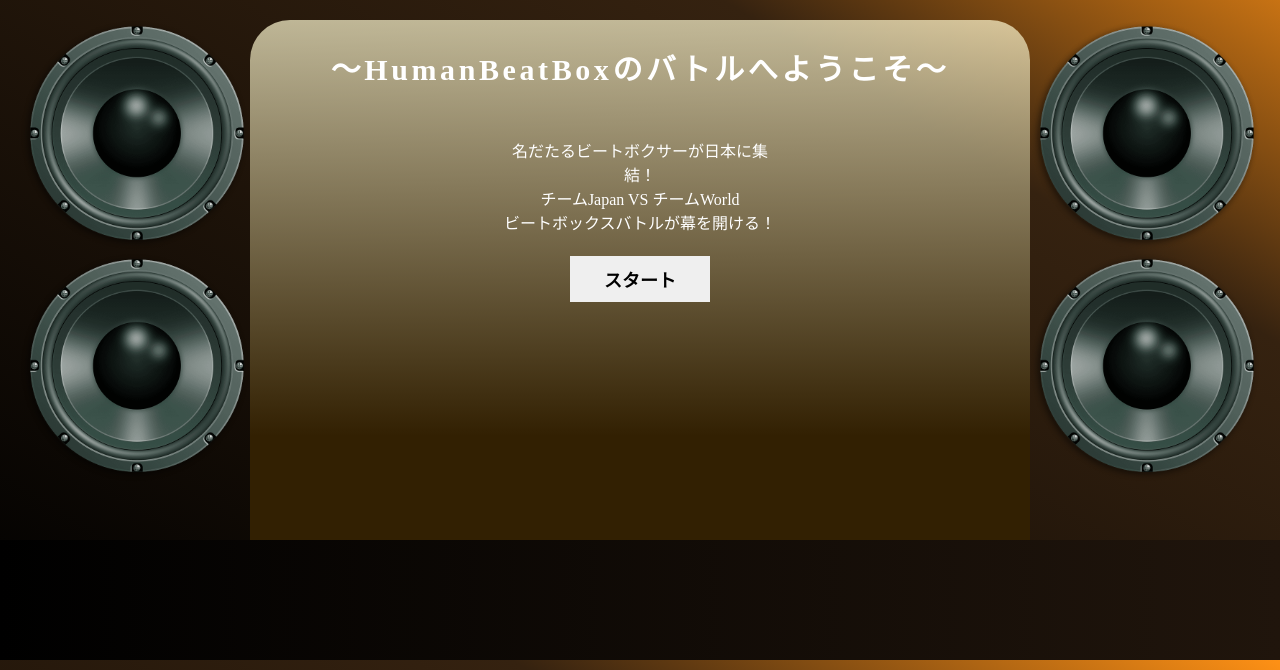
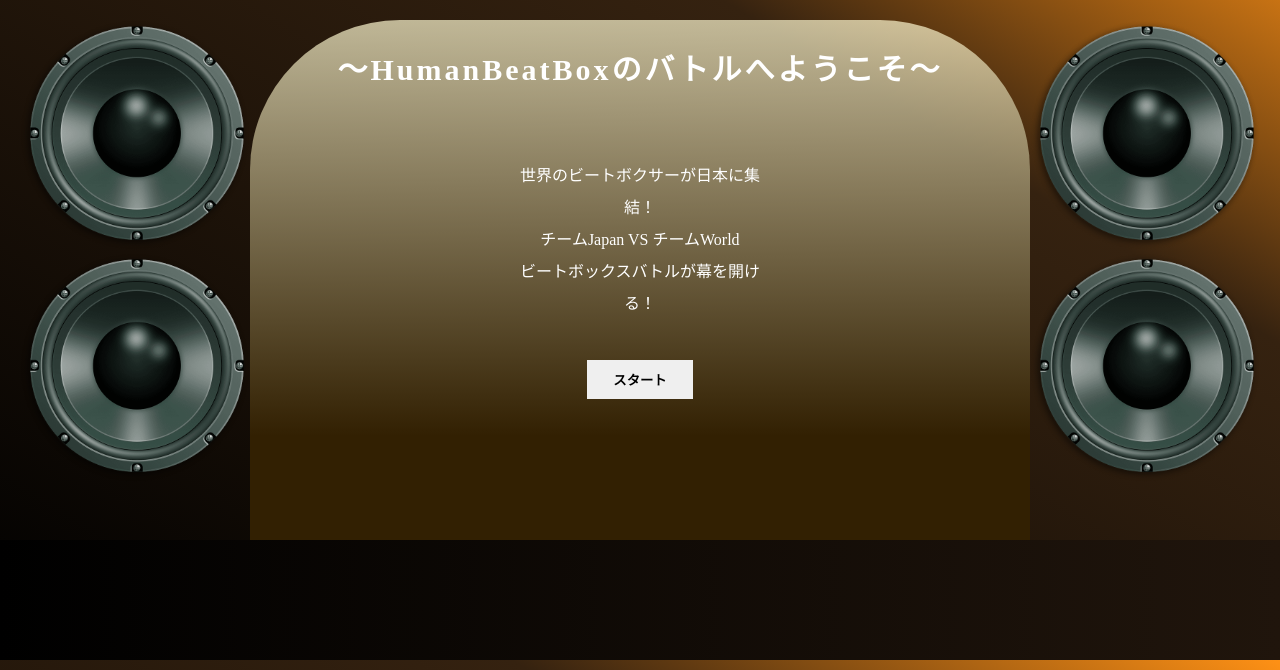
Before and after one commit to TsutomuOikawa/BeatboxBattle-Game_PersonalPJ, a PHP site: page / in a window 1280 px wide. Shown: the part 130-800 px from the top of the page. Run offline with PHP 8.4, Linux system fonts and the light colour scheme; data that the repository does not hold is empty.

Commit message:
htmlクラス等修正

```diff
--- a/index.php
+++ b/index.php
@@ -20,15 +20,15 @@
         <?php endfor; ?>
       </div>
 
-      <main class="stage <?php echo (empty($_SESSION['knockDownCount'])) ?'stage--before' :'stage--after'; ?>">
+      <main class="stage <?php echo (!isset($_SESSION['knockDownCount'])) ?'stage--before' :'stage--after'; ?>">
         <div class="stage-wrapper">
 
-        <?php if (empty($_SESSION['knockDownCount'])): ?>
+        <?php if(!$_SESSION): ?>
           <h2 class="stage_title">〜HumanBeatBoxのバトルへようこそ〜</h2>
           <div class="stage_contents contents--center">
             <div class="field">
               <p class="field_introText">
-                名だたるビートボクサーが日本に集結！<br>
+                世界のビートボクサーが日本に集結！<br>
                 チームJapan VS チームWorld<br>
                 ビートボックスバトルが幕を開ける！
               </p>
@@ -38,34 +38,50 @@
             </div>
           </div>
 
-        <?php elseif (empty($_SESSION['knockDownCount']) && $_SESSION['knockDownCount'] < 7) : ?>
-        <h2 class="stage_title"><?php// echo .'VS'. ?></h2>
-        <p>現在の連勝記録：<?php //echo knockDownCount ?></p>
+        <?php elseif ($_SESSION['knockDownCount'] < 7) : ?>
+          <h2 class="stage_title">
+            <span style="width:300px; text-align:right;"><?php echo $_SESSION['japan']->getName(); ?></span>
+            <span style="width:100px;">vs</span>
+            <span style="width:300px; text-align:left;"><?php echo $_SESSION['world']->getName(); ?></span>
+          </h2>
+          <p class="stage_knockDownCount">現在の連勝記録：<?php echo $_SESSION['knockDownCount']; ?></p>
           <div class="stage_contents contents--between">
             <div class="field field--player">
               <img src="#" class="field_img" alt="">
-            <p>自分：<?php // echo 名前 ?></p>
-            <p>残りのHP：<?php //自分のHP ?></p>
+              <p>自分：<?php echo $_SESSION['japan']->getName(); ?></p>
+              <p>残りのHP：<?php echo $_SESSION['japan']->getHp(); ; ?></p>
               <form class="field_action" method="post">
                 <input type="submit" class="btn btn--center" name="attack" value="演奏する">
                 <input type="submit" class="btn btn--center" name="healing" value="水を飲む">
-              <input type="submit" class="btn btn--center" name="" value="逃げる">
-              <input type="submit" class="btn btn--center" name="start" value="リスタート">
+                <input type="submit" class="btn btn--center" name="escape" value="逃げる">
+                <input type="submit" class="btn btn--center" name="start" value="はじめから">
               </form>
             </div>
 
             <div class="judge">
-            <?php // echo judge; ?>
+              <?php echo $_SESSION['judge']; ?>
             </div>
 
             <div class="field field--player">
               <img src="#" class="field_img" alt="">
-            <p>相手：<?php // echo 名前 ?></p>
-            <p>残りのHP：<?php //自分のHP ?></p>
+              <p>相手：<?php echo $_SESSION['world']->getName() ; ?></p>
+              <p>残りのHP：<?php echo $_SESSION['world']->getHp(); ?></p>
 
             </div>
           </div>
 
+        <?php else: ?>
+          <h2 class="stage_title">〜congratulations〜</h2>
+          <div class="stage_contents contents--center">
+            <div class="field">
+              <p class="field_introText">
+                名だたるビートボクサーに勝利した！<br>
+              </p>
+              <form class="field_action" method="post">
+                <input type="submit" class="btn btn--center" name="reset" value="トップにもどる">
+              </form>
+            </div>
+          </div>
 
         <?php endif; ?>
         </div>
--- a/object.php
+++ b/object.php
@@ -10,6 +10,7 @@ $beatBoxersW = array();
 abstract class Human {
   // プロパティ
   protected $name;
+  protected $img;
   protected $hp;
   protected $minAttack;
   protected $maxAttack;
@@ -18,7 +19,7 @@ abstract class Human {
     $this -> name = $name;
     $this -> img = $img;
     $this -> hp = $hp;
-    $this -> minAtaack = $minAttack;
+    $this -> minAttack = $minAttack;
     $this -> maxAttack = $maxAttack;
   }
   // セッター・ゲッター
@@ -40,28 +41,37 @@ abstract class Human {
 
   // 攻撃メソッド
   public function attack($opponent){
-    Judge::set($this->getName().'のビート');
-    $attackPoint = mt_rand($this->minAttack(), $this->maxAttack());
+    Judge::set($this->getName().'の攻撃');
+    $attackPoint = mt_rand($this->minAttack, $this->maxAttack);
     // 4分の1の確率で必殺ビート
     if (!mt_rand(0, 3)) {
       Judge::set('必殺ビートが飛び出した！！');
       $attackPoint *= 1.5;
     }
-    Judge::set($attackPoint.'ポイントの判定');
+    Judge::set($attackPoint.'ポイントのダメージ');
     $opponent -> setHp($opponent->getHp() - $attackPoint);
   }
 }
 
 // 日本人クラス
 class Japan extends Human{
+  protected $experience;
   protected $minHealing;
   protected $maxHealing;
 
-  public function __construct($name, $img, $hp, $minAttack, $maxAttack, $minHealing, $maxHealing){
+  public function __construct($name, $img, $hp, $minAttack, $maxAttack, $experience, $minHealing, $maxHealing){
     parent::__construct($name, $img, $hp, $minAttack, $maxAttack);
+    $this -> experience = $experience;
     $this -> minHealing = $minHealing;
     $this -> maxHealing = $maxHealing;
   }
+  public function setExperience($num){
+    $this -> experience = $num;
+  }
+  public function getExperience(){
+    return $this -> experience;
+  }
+
   // 回復メソッド
   public function healing($healer){
     Judge::set($healer->getName().'は水を飲んだ');
@@ -71,27 +81,38 @@ class Japan extends Human{
       Judge::set('のどの調子がかなり良くなった！！');
       $healPoint *= 2;
     }
-    Judge::set($healPoint.'ポイント分の体力を回復した');
+    Judge::set($healPoint.'ポイント回復');
     $healer->setHp($healer->getHp() + $healPoint);
   }
 }
 
 // 外国人クラス
-class World extends Human{}
+// 倒した場合の経験値を追加
+class World extends Human{
+  protected $level;
+  public function __construct($name, $img, $hp, $minAttack, $maxAttack, $level){
+    parent::__construct($name, $img, $hp, $minAttack, $maxAttack);
+    $this -> level = $level;
+  }
+  public function getLevel(){
+    return $this -> level;
+  }
+}
+
 // レジェンドクラス
 class Legend extends World{
   protected $legendBeat;
-  public function __construct($name, $img, $hp, $minAttack, $maxAttack, $legendBeat){
-    parent::__construct($name, $img, $hp, $minAttack, $maxAttack);
+  public function __construct($name, $img, $hp, $minAttack, $maxAttack, $level, $legendBeat){
+    parent::__construct($name, $img, $hp, $minAttack, $maxAttack, $level);
     $this -> legendBeat = $legendBeat;
   }
   // 攻撃クラスオーバーライド
   public function attack($opponent){
     // 5分の1の確率で伝説のビート
-    if (!empty(mt_rand(0, 4))) {
+    if (empty(mt_rand(0, 4))) {
       Judge::set($this->getName().'の伝説のビートだ！！！！！');
       $attackPoint = $this -> legendBeat;
-      Judge::set($attackPoint.'ポイントの判定');
+      Judge::set($attackPoint.'ポイントのダメージ');
       $opponent -> setHp($opponent->getHp() - $attackPoint);
     }else {
       parent::attack($opponent);
@@ -99,8 +120,14 @@ class Legend extends World{
   }
 }
 
+interface InterfaceJudge {
+  static function set($str);
+  static function clear();
+}
+
+
 // 進行役クラス
-class Judge {
+class Judge implements InterfaceJudge {
   static function set($str){
     if (empty($_SESSION['judge'])) {
       $_SESSION['judge'] = '';
@@ -113,28 +140,28 @@ class Judge {
   }
 }
 
-// 日本インスタンス $beatBoxersJ[] = new Japan($name, $img, $hp, $minAttack, $maxAttack, $minHealing, $maxHealing);
-$beatBoxersJ[] = new Japan('SHOW-GO', '/img/japan.png', 400, 120, 200, 100, 150);
-$beatBoxersJ[] = new Japan('HIKAKIN', '/img/japan.png', 700, 50, 80, 20, 50);
-$beatBoxersJ[] = new Japan('so-so', '/img/japan.png', 500, 80, 130, 50, 80);
-$beatBoxersJ[] = new Japan('Rofu', '/img/japan.png', 800, 100, 150, 20, 50);
-$beatBoxersJ[] = new Japan('SARUKANI', '/img/japan.png', 1000, 80, 100, 150, 200);
-$beatBoxersJ[] = new Japan('4th GAS', '/img/japan.png', 1000, 130, 230, 50, 100);
-// 世界インスタンス $beatBoxersJ[] = new World($name, $img, $hp, $minAttack, $maxAttack);
-$beatBoxersW[] = new World('Gene Shinozaki', '/img/world.png', $hp, $minAttack, $maxAttack);
-$beatBoxersW[] = new World("RIVER'", '/img/world.png', $hp, $minAttack, $maxAttack);
-$beatBoxersW[] = new World('Robin', '/img/world.png', $hp, $minAttack, $maxAttack);
-$beatBoxersW[] = new World('Rhythmind', '/img/world.png', $hp, $minAttack, $maxAttack);
-$beatBoxersW[] = new World('Middle School', '/img/world.png', $hp, $minAttack, $maxAttack);
-$beatBoxersW[] = new World('Rogue Wave', '/img/world.png', $hp, $minAttack, $maxAttack);
-$beatBoxersW[] = new World('The Beatbox House', '/img/world.png', $hp, $minAttack, $maxAttack);
+// 日本インスタンス $beatBoxersJ[] = new Japan($name, $img, $hp, $minAttack, $maxAttack, $experience, $minHealing, $maxHealing);
+$beatBoxersJ[] = new Japan('SHOW-GO', '/img/japan.png', 400, 120, 200, 1, 100, 150);
+$beatBoxersJ[] = new Japan('HIKAKIN', '/img/japan.png', 700, 50, 80, 20, 1, 50);
+$beatBoxersJ[] = new Japan('so-so', '/img/japan.png', 500, 80, 130, 50, 1, 80);
+$beatBoxersJ[] = new Japan('Rofu', '/img/japan.png', 800, 100, 150, 20, 1, 50);
+$beatBoxersJ[] = new Japan('SARUKANI', '/img/japan.png', 1000, 80, 100, 1, 150, 200);
+$beatBoxersJ[] = new Japan('4th GAS', '/img/japan.png', 1000, 130, 230, 1, 50, 100);
+// 世界インスタンス $beatBoxersJ[] = new World($name, $img, $hp, $minAttack, $maxAttack, $level);
+$beatBoxersW[] = new World('Gene Shinozaki', '/img/world.png', 200, 30, 50, 1);
+$beatBoxersW[] = new World("RIVER'", '/img/world.png', 150, 30, 50, 1);
+$beatBoxersW[] = new World('Robin', '/img/world.png', 100, 30, 50, 1);
+$beatBoxersW[] = new World('Rhythmind', '/img/world.png', 180, 40, 60, 1);
+$beatBoxersW[] = new World('Middle School', '/img/world.png', 210, 30, 60, 1);
+$beatBoxersW[] = new World('Rogue Wave', '/img/world.png', 200, 30, 70, 1);
+$beatBoxersW[] = new World('TheBeatboxHouse', '/img/world.png', 250, 40, 60, 1);
 
-// レジェンドインスタンス  　$beatBoxersW[] = new Legend($name, $img, $hp, $minAttack, $maxAttack, $legendBeat);
-$beatBoxersW[] = new Legend('D-low', '/img/world.png', $hp, $minAttack, $maxAttack, $legendBeat);
-$beatBoxersW[] = new Legend('CodFish', '/img/world.png', $hp, $minAttack, $maxAttack, $legendBeat);
-$beatBoxersW[] = new Legend('SARO', '/img/world.png', $hp, $minAttack, $maxAttack, $legendBeat);
-$beatBoxersW[] = new Legend('SPIDER HORCE', '/img/world.png', $hp, $minAttack, $maxAttack, $legendBeat);
-$beatBoxersW[] = new Legend('Berywam', '/img/world.png', $hp, $minAttack, $maxAttack, $legendBeat);
+// レジェンドインスタンス  　$beatBoxersW[] = new Legend($name, $img, $hp, $minAttack, $maxAttack, $level, $legendBeat);
+$beatBoxersW[] = new Legend('D-low', '/img/world.png', 350, 80, 100, 2, 150);
+$beatBoxersW[] = new Legend('CodFish', '/img/world.png', 300, 60, 80, 2, 130);
+$beatBoxersW[] = new Legend('SARO', '/img/world.png', 350, 60, 90, 2, 130);
+$beatBoxersW[] = new Legend('SPIDER HORCE', '/img/world.png', 400, 70, 120, 2, 150);
+$beatBoxersW[] = new Legend('Berywam', '/img/world.png', 420, 50, 120, 2, 150);
 
 
 
@@ -152,7 +179,7 @@ function createWorld(){
   Judge::set('相手は'.$representW->getName().'だ');
   $_SESSION['world'] = $representW;
 }
-function restart(){
+function start(){
   Judge::clear();
   $_SESSION['knockDownCount'] = 0;
   Judge::set('3, 2, 1, ビートボックス！！');
@@ -167,32 +194,40 @@ function gameOver(){
 // POST送信で処理スタート
 
 if (!empty($_POST)) {
+
   $startFlg = (!empty($_POST['start'])) ? true : false ;
   $attackFlg = (!empty($_POST['attack'])) ? true : false ;
   $healingFlg = (!empty($_POST['healing'])) ? true : false ;
   $escapeFlg = (!empty($_POST['escape'])) ? true : false ;
+  $resetFlg = (!empty($_POST['reset'])) ? true : false;
 
   // スタートおよびリスタート
   if ($startFlg) {
-    restart();
+    start();
   }
 
   // 攻撃もしくは回復
   if ($attackFlg || $healingFlg) {
+    // 攻撃する場合
     if ($attackFlg) {
-      // こちらのターン、相手が倒れたら次の相手
       $_SESSION['japan'] -> attack($_SESSION['world']);
-
+      // 敵のHPが0以下になったら次に進む
       if ($_SESSION['world']->getHp() <= 0) {
         Judge::set($_SESSION['japan']->getName().'の勝利！');
         $_SESSION['knockDownCount'] += 1;
         createWorld();
+        return;
+
       }
+    // 回復する場合
     }elseif ($healingFlg) {
+      // Japanの回復ターン
       $_SESSION['japan'] -> healing($_SESSION['japan']);
     }
-    // その後相手のターン、自分が倒れたらゲームオーバー
+
+    // その後Worldのターン、JapanのHPが0になったらゲームオーバー
     $_SESSION['world'] -> attack($_SESSION['japan']);
+
     if ($_SESSION['japan']->getHp() <= 0) {
       gameOver();
     }
@@ -203,6 +238,11 @@ if (!empty($_POST)) {
     Judge::set('棄権した');
     createWorld();
   }
+
+  // リセット
+  if ($resetFlg) {
+    session_destroy();
+  }
 }
 
 
--- a/style.css
+++ b/style.css
@@ -144,18 +144,17 @@ html{
 /* ステージ */
 .stage{
   width: 850px;
-  border-radius: 40px 40px 0 0;
+  border-radius: 150px 150px 0 0;
   color: white;
 }
 .stage--before{
   background: linear-gradient(to bottom, rgba(255, 249, 209, 0.7), #322002 80%);
 }
 .stage--after{
-  background: black;
+  background: linear-gradient(to bottom, rgba(0, 0, 0, 0.9), #322002 90%);
 }
-
 .stage-wrapper{
-  width: 80%;
+  width: 85%;
   height: 100%;
   padding: 20px 0;
   box-sizing: border-box;
@@ -165,10 +164,18 @@ html{
   font-size: 30px;
   color: white;
   line-height: 2;
-  letter-spacing: 0.12em;
+  letter-spacing: 0.10em;
+  text-align: center;
+  display: flex;
+  justify-content: center;
+}
+.stage_knockDownCount{
+  font-weight: bold;
   text-align: center;
 }
 .stage_contents{
+  margin-top: 20px;
+  line-height: 1.5;
 }
 .contents--center{
   display: flex;
@@ -181,32 +188,38 @@ html{
 
 /* フィールド */
 .field{
-  width: 45%;
-  height: 400px;
+  width: 40%;
+  height: 350px;
   padding: 20px 5px;
 }
 .field--player{
+  width: 35%;
   background: linear-gradient(to bottom, rgba(255, 249, 209, 0.7), #322002 80%)
 }
-.field_introText{
-  line-height: 1.5;
-  text-align: center;
-  margin: 20px 0;
-}
-
 .field_img{
   width: 100%;
   height: 40%;
 }
-
-
+.field_action{
+  display: flex;
+  flex-wrap: wrap;
+}
+.field_introText{
+  line-height: 2;
+  text-align: center;
+  margin: 20px 0;
+}
+.judge{
+  margin-top: 10px;
+  font-size: 14px;
+  text-align: center;
+}
 
 /* ボタン */
 .btn{
-  width: 50%;
+  width: 40%;
   padding: 10px 15px;
   border: none;
-  font-size: 18px;
   font-weight: bold;
   text-align: center;
 }
@@ -216,7 +229,7 @@ html{
 }
 .btn--center{
   display: block;
-  margin: 0 auto;
+  margin: 20px auto 0;
 }
 
 /* フッター */
```
Lines whose indentation alone changed are shown as unchanged.
